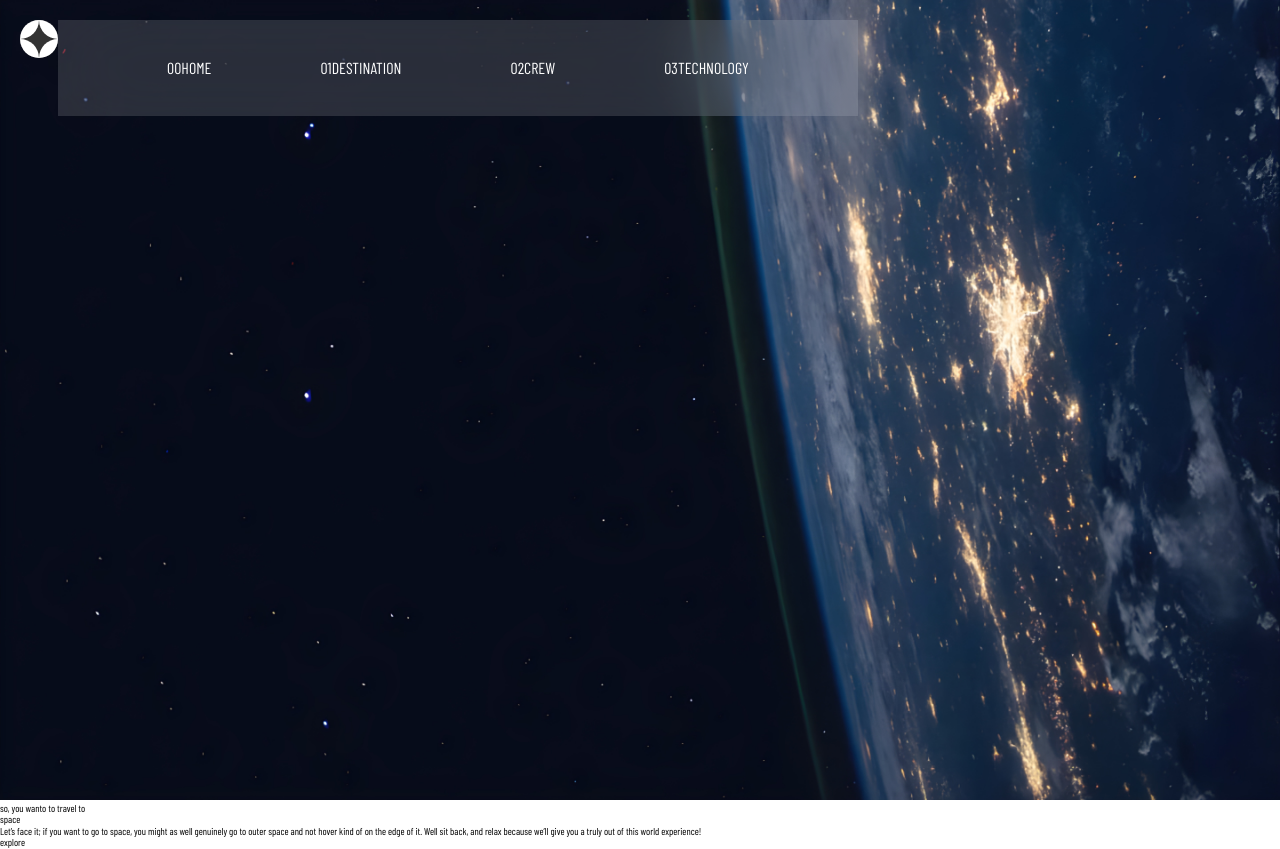
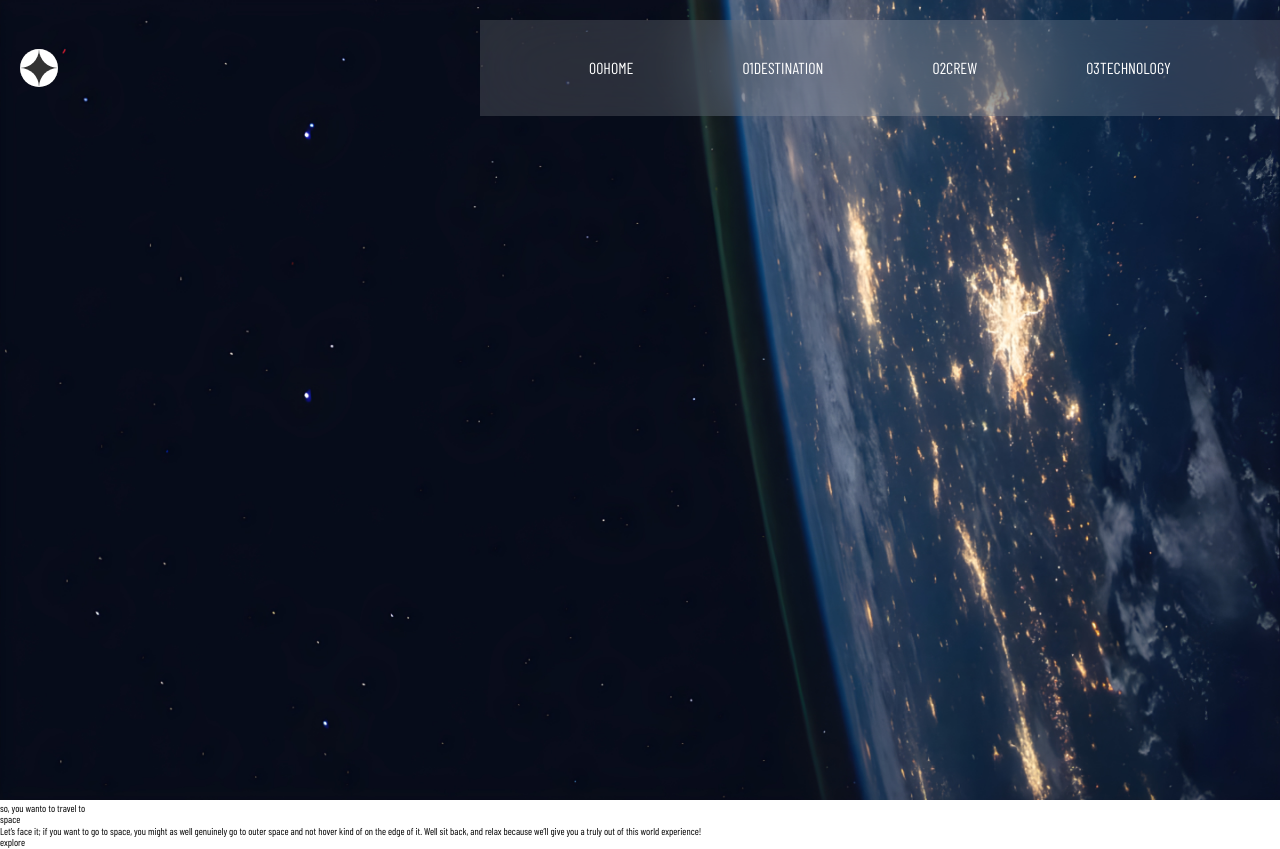
Before and after one commit to Fernando-uif/space-tourism, a React (Vite) app: page /destination in a window 1280 px wide. Built offline with nearby package versions, Linux system fonts and the light colour scheme; a web font is replaced by a local one.

Commit message:
Add the right place of the navbar

```diff
--- a/package.json
+++ b/package.json
@@ -11,7 +11,8 @@
   "dependencies": {
     "node-sass": "^7.0.3",
     "react": "^18.2.0",
-    "react-dom": "^18.2.0"
+    "react-dom": "^18.2.0",
+    "react-router-dom": "^6.4.2"
   },
   "devDependencies": {
     "@types/react": "^18.0.17",
--- a/src/sass/layout/header.scss
+++ b/src/sass/layout/header.scss
@@ -1,5 +1,6 @@
 .header {
     z-index: 100;
+    overflow: hidden;
     &__image {
         width: 100vw;
 
--- a/src/sass/layout/navbar.scss
+++ b/src/sass/layout/navbar.scss
@@ -2,10 +2,12 @@
 
 .NavBar {
     display: flex;
-    justify-content: space-around;
-    padding: 2rem;
+    padding: 2rem 0rem 2rem 2rem;
     position: absolute;
     z-index: 100;
+    align-items: center;
+    width: calc(100% - 2rem);
+    justify-content: space-between;
 
     &__logo {
         background-color: #333;
```
Also changed, not shown: 1 other file (tests, documents, lock files or other folders).
